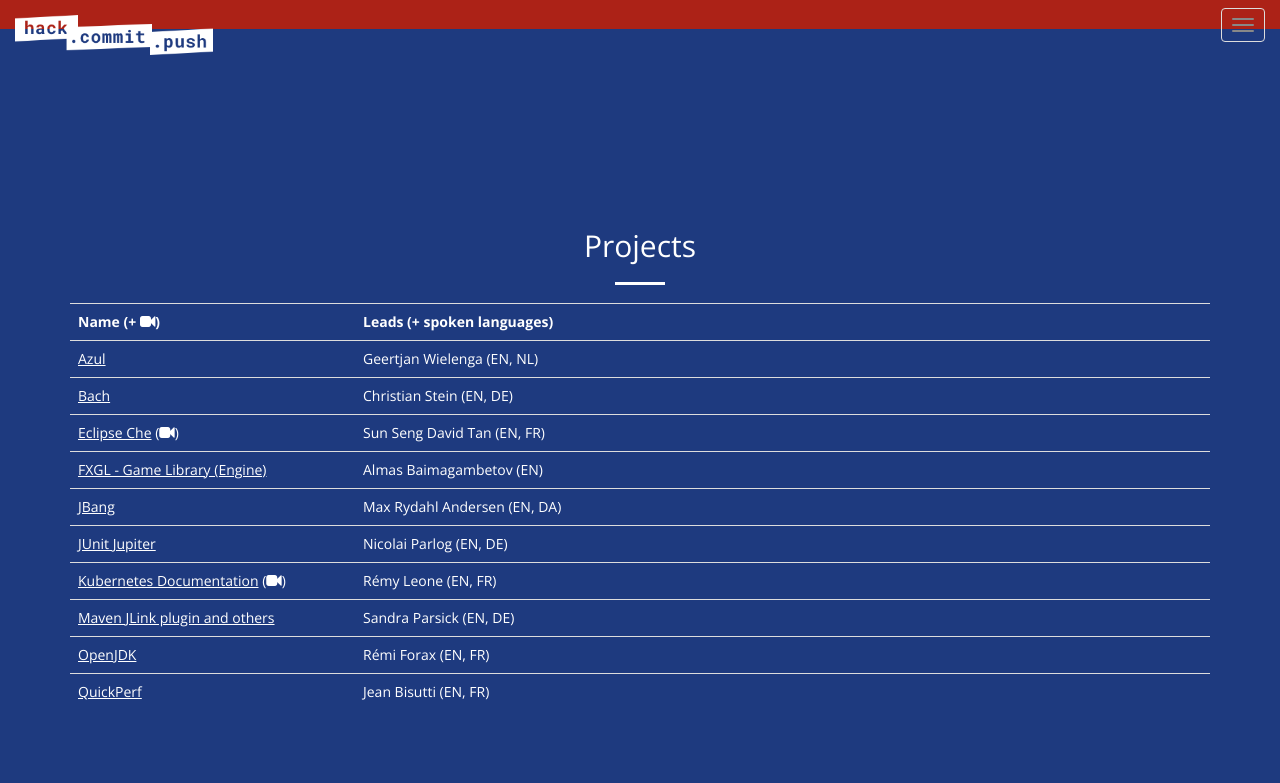
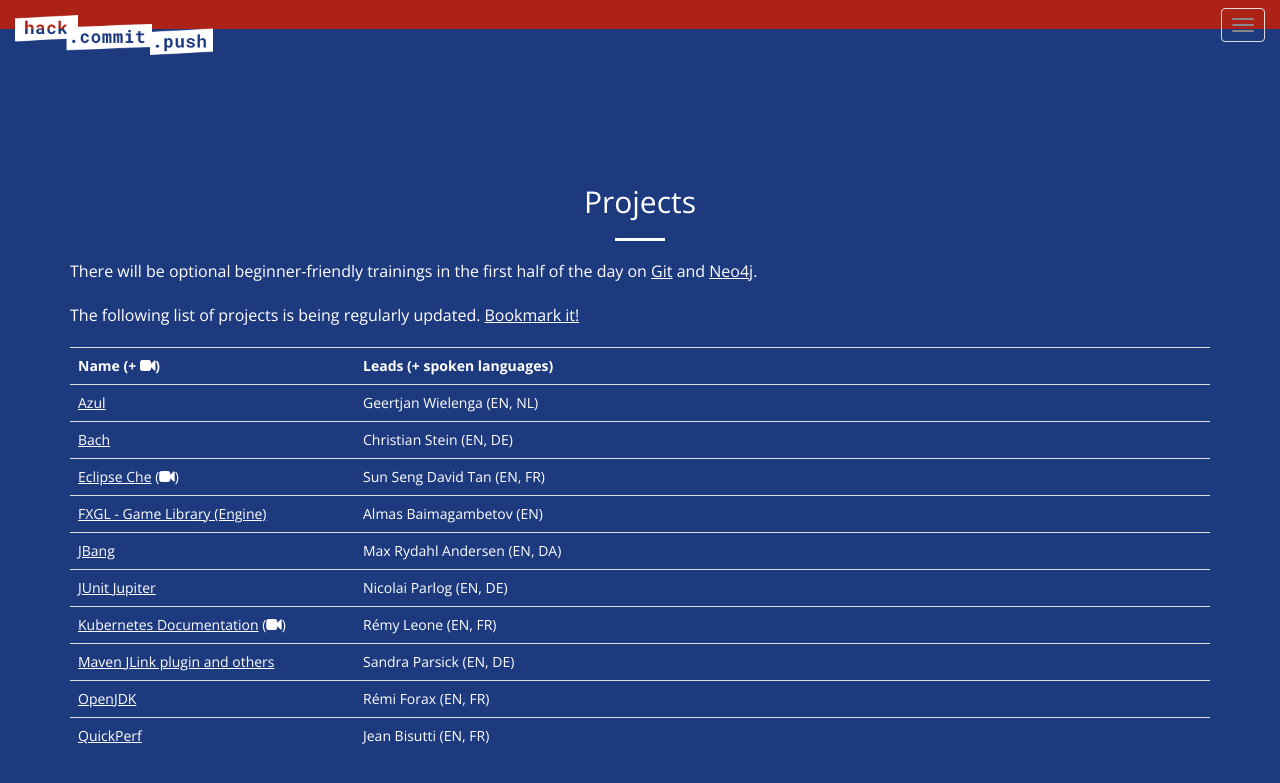
Before and after one commit to hack-commit-push/paris2021, a Jekyll site: the page built from index.html, in a window 1280 px wide and 900 px high, scrolled down 3571 px. Shown: the top 783 px of the window. Built offline with Jekyll 4.4.1, drawn with Linux system fonts in a browser that asks for light colours.

Commit message:
Add confirmed trainings

```diff
--- a/_includes/projects.html
+++ b/_includes/projects.html
@@ -6,6 +6,10 @@
         {% if projects.size == 0 %}
             <h3 class="text-center">To be announced</h3>
         {% else %}
+        <p>There will be optional beginner-friendly trainings in the first half of the day on <a
+                href="https://git-scm.com/" rel="noopener" target="_blank">Git</a> and
+            <a href="https://neo4j.com/" rel="noopener" target="_blank">Neo4j</a>.</p>
+        <p>The following list of projects is being regularly updated. <a href="#projects">Bookmark it!</a></p>
         <table class="table">
         	<tr>
         		<th class="col-md-3">Name (+ <i class="fa fa-video-camera project-video" aria-hidden="true"></i>)</th>
```
